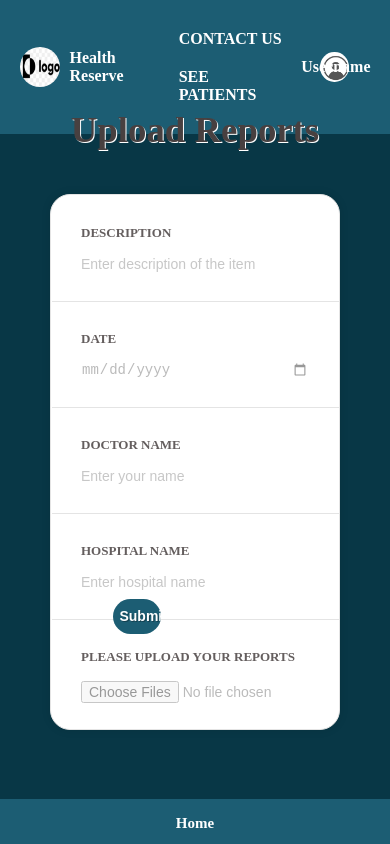
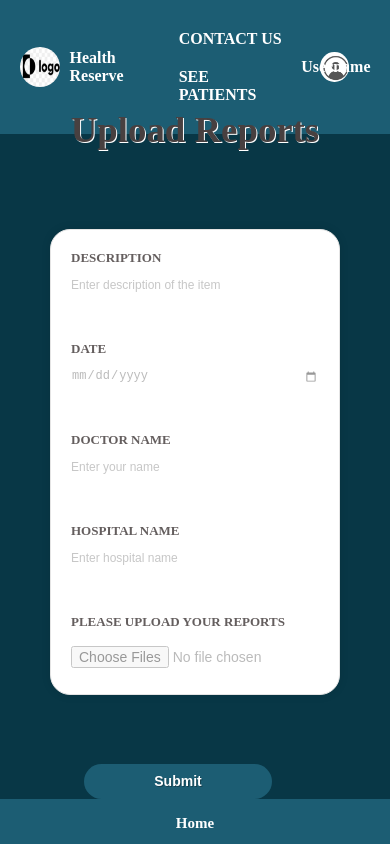
Before and after one commit to upes-open/OSoC-24-Health-Reserve, a React (Vite) app in the folder frontend/: page /upload in a window 390 px wide. Shown: the top 844 px of the page. Built offline with nearby package versions, Linux system fonts and the light colour scheme; a web font is replaced by a local one.

Commit message:
Added logout button in profile page

```diff
--- a/frontend/src/components/Profile Page/profile.css
+++ b/frontend/src/components/Profile Page/profile.css
@@ -114,13 +114,22 @@ span{
   gap: 1.5rem;
   align-items:center;
 }
-.edit-btn{
+.edit-btn,
+.profile-logout {
   cursor: pointer;
   padding: 10px;
-  background-color: white ;
+  background-color: white;
   color: black;
-  position :relative;
-  left: 12rem;
-  font-weight:500;
+  font-weight: 500;
   border-radius: 1.5rem;
+  border: none; /* Remove default border */
+  transition: background-color 0.3s, color 0.3s; /* Smooth hover effect */
 }
+
+
+.prof-button-container {
+  display: flex;
+  gap: 1rem; /* Space between buttons */
+  justify-content: center; /* Center buttons horizontally */
+  margin-top: 1rem; /* Space above buttons */
+}
--- a/frontend/src/components/Profile Page/profile.jsx
+++ b/frontend/src/components/Profile Page/profile.jsx
@@ -52,7 +52,10 @@ const Profile = ()=>{
             <div className="gender"><span>Gender</span> : lorem </div>
             <div className="role"><span>Role</span> : \Doctor</div>
             <div className="bio"><span>Bio</span> : Lorem ipsum dolor sit amet, consectetur adipisicing elit. Dolore similique excepturi at odio molestiae consectetur porro delectus ea ipsam iusto possimus, modi, ducimus dolorem illum id laudantium. Numquam, dicta reiciendis.</div>
+            <div className="prof-button-container">
+            <button className='profile-logout' >Logout</button>
             <button className='edit-btn' >Edit Profile</button>
+            </div>
           </div>
         </div>
       </div>
--- a/frontend/src/components/User-Dashboard/Dashboard.css
+++ b/frontend/src/components/User-Dashboard/Dashboard.css
@@ -1,15 +1,15 @@
 @import url(http://fonts.googleapis.com/css?family=Laila:400,700);
+
 .dashboard {
     display: flex;
     align-items: center;
     justify-content: space-around;
-
     margin-top: -10px;
     height: 80vh;
 }
 
 #reportheader {
-  font-display: block ;
+    font-display: block;
     padding-top: 5px;
     font-size: 2.3em;
     line-height: 2.45em;
@@ -21,8 +21,6 @@
     text-shadow: 1px 1px 0 #fff;
 }
 
-
-
 .dashboardForm {
     display: block;
     margin: 50px;
@@ -33,6 +31,7 @@
     font-size: 0;
     box-shadow: 0 0 10px rgba(0, 0, 0, 0.1);
 }
+
 form > div > label {
     display: block;
     padding: 30px 30px 20px;
@@ -46,7 +45,6 @@
 form > div.switch > label {
     padding: 16px 20px 13px;
 }
-
 
 form > div > .col-4 {
     height: 76px;
@@ -64,7 +62,6 @@ label > input {
     outline: none;
     color: #555;
     background-color: #fff;
-
     font-size: 14px;
     opacity: .4;
     transition: all linear .3s;
@@ -76,7 +73,6 @@ label > input {
     position: absolute;
     left: 25%;
     top: 65%;
-
 }
 
 label > select,
@@ -111,7 +107,6 @@ button {
     font-weight: bold;
     text-shadow: 1px 1px 0 rgba(0, 0, 0, 0.3);
     overflow: hidden;
-
     outline: none;
 }
 
@@ -123,47 +118,73 @@ button.submitbtn {
     border-radius: 20px;
     margin: 0 0 15px 0;
     font-size: 14px;
-  color: #fff; /* White text color */
+    color: #fff;
     font-weight: bold;
     text-shadow: 1px 1px 0 rgba(0, 0, 0, 0.3);
     overflow: hidden;
     outline: none;
-  background-image: linear-gradient(#1c5d73, #1c5d73); /* Adjusted gradient */
+    background-image: linear-gradient(#1c5d73, #1c5d73);
 }
 
 button.submitbtn:hover {
-  background-image: linear-gradient(#1d6b85, #1d6b85); /* Adjusted hover gradient */
+    background-image: linear-gradient(#1d6b85, #1d6b85);
 }
 
 button.submitbtn:active {
-  background-image: linear-gradient(#1d6b85, #1d6b85); /* Adjusted active gradient */
+    background-image: linear-gradient(#1d6b85, #1d6b85);
     -moz-box-shadow: inset 0 1px 3px 1px rgba(0, 0, 0, 0.3);
     -webkit-box-shadow: inset 0 1px 3px 1px rgba(0, 0, 0, 0.3);
     box-shadow: inset 0 1px 3px 1px rgba(0, 0, 0, 0.3);
 }
 
-
-
-
-@media (min-width: 850px) {
+@media (max-width: 850px) {
     .dashboard form > div {
-    display: inline-block;
+        display: block;
     }
 
     .col-submit {
         display: block;
-    width: 50%;
-    margin-left: auto;
-    margin-right: auto;
-
+        width: 60%;
+        text-align: center;
+        top: auto;
+        left: auto;
+        margin-top: 20px;
     }
 
     .col-2,
     .col-3,
     .col-4,
     .col-5 {
-    box-shadow: 1px 1px #e4e4e4;
-    border: none;
+        width: 100%;
+    }
+
+    .col-submit button {
+        width: 80%;
+        margin: 0 auto;
+    }
+
+    /* Adjustments for smaller screens */
+    form > div > label {
+        padding: 20px;
+    }
+
+    label > input {
+        height: 20px;
+        padding: 5px;
+        font-size: 12px;
+    }
+}
+
+@media (min-width: 851px) {
+    .dashboard form > div {
+        display: inline-block;
+        vertical-align: top;
+    }
+
+    .col-submit {
+        width: 50%;
+        margin-left: auto;
+        margin-right: auto;
     }
 
     .col-2 {
@@ -185,48 +206,5 @@ button.submitbtn:active {
     .col-submit button {
         width: 30%;
         margin: 15px;
-
     }
 }
-
-@media (max-width: 850px) {
-  form > div {
-    display: block;
-
-  }
-
-  .col-submit {
-    display: block;
-  }
-
-  .col-2,
-  .col-3,
-  .col-4,
-  .col-5 {
-    box-shadow: 1px 1px #e4e4e4;
-    border: none;
-
-  }
-
-  .col-2 {
-    width: 100%;
-  }
-
-  .col-3 {
-    width: 100%;
-  }
-
-  .col-4 {
-    width: 100%;
-  }
-
-  .col-5 {
-    width: 100%;
-  }
-
-  .col-submit button {
-    width: 80%;
-    margin: 0 auto;
-
-  }
-}
```
Also changed, not shown: 1 other file (tests, documents, lock files or other folders). Lines whose indentation alone changed are shown as unchanged.
